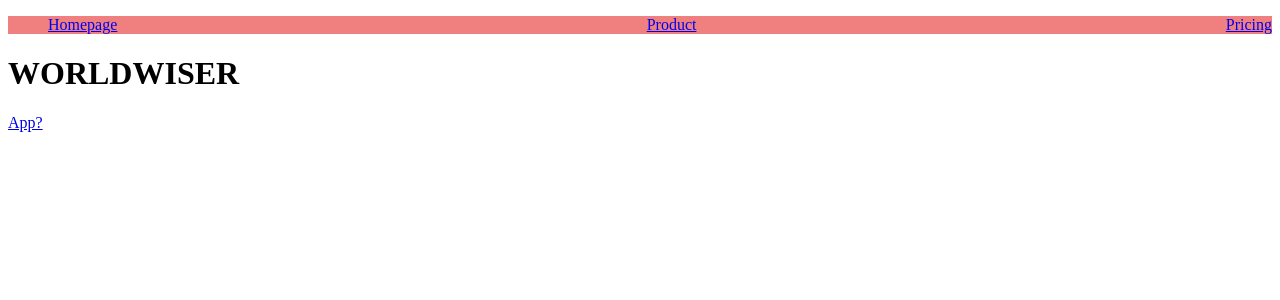
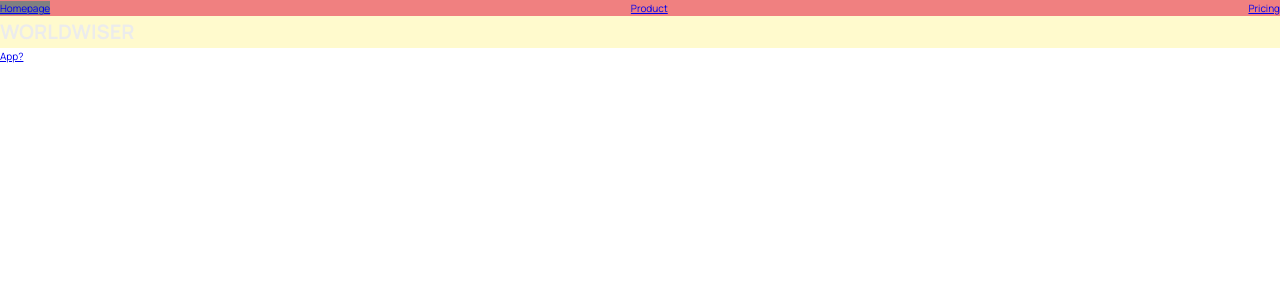
Before and after one commit to becauseidontlike/worldwiser, a React (Vite) app: page /homepage in a window 1280 px wide. Shown: the top 300 px of the page. Built offline with nearby package versions, Linux system fonts and the light colour scheme.

Commit message:
css modules notes

```diff
--- a/src/App.jsx
+++ b/src/App.jsx
@@ -4,6 +4,7 @@ import Pricing from "./pages/Pricing";
 import Homepage from "./pages/Homepage";
 import Pagenotfound from "./pages/Pagenotfound";
 import AppLayout from "./pages/AppLayout";
+import "./index.css";
 
 function App() {
   return (
--- a/src/components/PageNav.module.css
+++ b/src/components/PageNav.module.css
@@ -7,3 +7,11 @@
   display: flex;
   justify-content: space-between;
 }
+
+:global(.test) {
+  background-color: lemonchiffon;
+}
+
+.nav :global(.active) {
+  background-color: grey;
+}
--- a/src/pages/Homepage.jsx
+++ b/src/pages/Homepage.jsx
@@ -5,7 +5,7 @@ function Homepage() {
   return (
     <div>
       <PageNav />
-      <h1>WORLDWISER</h1>
+      <h1 className="test">WORLDWISER</h1>
       {/* reloading
       <a href="/pricing">Pricing</a> */}
       <Link to="/app">App?</Link>
```
Also changed, not shown: src/index.css (renamed from starter/index.css).
